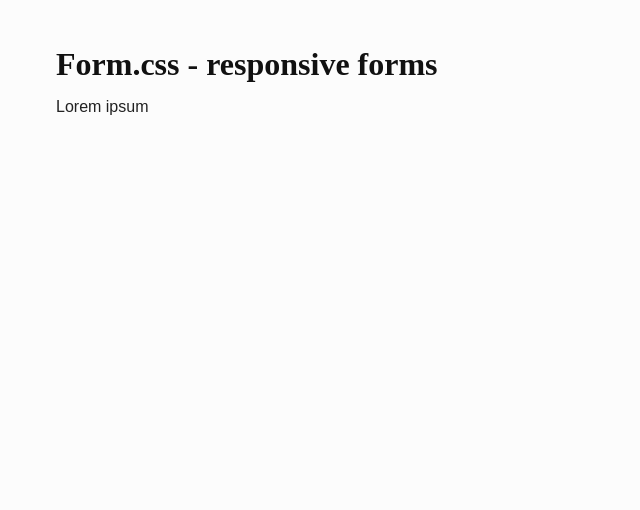
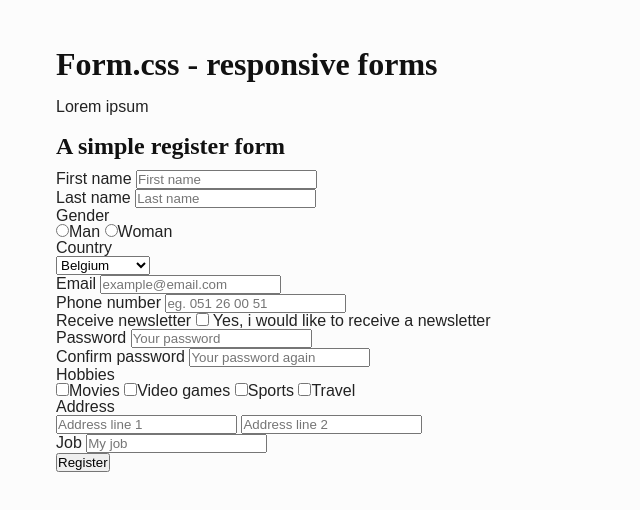
Before and after one commit to Quinten/form.css, a plain HTML site: page index.html in a window 1280 px wide. Shown: the whole page, without its empty margins (0-640 px from the left). Drawn offline with Linux system fonts and the light colour scheme.

Commit message:
Html code for different form elements

```diff
--- a/index.html
+++ b/index.html
@@ -12,7 +12,86 @@
 			<h1>Form.css - responsive forms</h1>
 			<p>Lorem ipsum</p>
 
-			<!-- here comes the form -->
+			<div class="example">
+				<h2>A simple register form</h2>
+
+				<form action="" method="POST" name="register" role="form" id="register">
+					<div class="text-firstName required">
+						<label for="firstName">First name</label>
+						<input type="text" name="firstName" placeholder="First name" id="firstName" value="">
+					</div>
+					<div class="text-lastName required">
+						<label for="lastName">Last name</label>
+						<input type="text" name="lastName" placeholder="Last name" id="lastName" value="">
+					</div>
+					<div class="multi_radio-gender">
+						<label>Gender</label>
+						<div class="multi-radio">
+							<label><input type="radio" name="gender" value="man"><span>Man</span></label>
+							<label><input type="radio" name="gender" value="woman"><span>Woman</span></label>
+						</div>
+					</div>
+					<div class="select-country">
+						<label for="country">Country</label>
+						<div class="custom-select">
+							<select name="country">
+								<option value="Belgium">Belgium</option>
+								<option value="Netherlands">Netherlands</option>
+								<option value="France">France</option>
+								<option value="Germany">Germany</option>
+							</select>
+						</div>
+					</div>
+					<div class="email-email required">
+						<label for="email">Email</label>
+						<input type="email" name="email" placeholder="example@email.com" id="email" value="">
+					</div>
+					<div class="text-phone">
+						<label for="phone">Phone number</label>
+						<input type="text" name="phone" placeholder="eg. 051 26 00 51" id="phone" value="">
+					</div>
+					<div class="checkbox-receiveNewsletter">
+						<label>Receive newsletter</label>
+						<input type="hidden" name="receiveNewsletter" value="0">
+						<label for="receiveNewsletter">
+							<input type="checkbox" name="receiveNewsletter" id="receiveNewsletter" value="1">
+							<span>Yes, i would like to receive a newsletter</span>
+						</label>
+					</div>
+					<div class="password-password required">
+						<label for="password">Password</label>
+						<input type="password" name="password" placeholder="Your password" id="password" value="">
+					</div>
+					<div class="password-passwordCheck required">
+						<label for="passwordCheck">Confirm password</label>
+						<input type="password" name="passwordCheck" placeholder="Your password again" id="passwordCheck" value="">
+					</div>
+					<div class="multi_checkbox-hobbies">
+						<label>Hobbies</label>
+						<div class="multi-checkbox">
+							<label><input type="checkbox" name="interests[]" value="movies"><span>Movies</span></label>
+							<label><input type="checkbox" name="interests[]" value="video-games"><span>Video games</span></label>
+							<label><input type="checkbox" name="interests[]" value="sports"><span>Sports</span></label>
+							<label><input type="checkbox" name="interests[]" value="travel"><span>Travel</span></label>
+						</div>
+					</div>
+					<div class="multi_text-address">
+						<label>Address</label>
+						<div class="multi-text">
+							<input type="text" name="address[]" placeholder="Address line 1" value="">
+							<input type="text" name="address[]" placeholder="Address line 2" value="">
+						</div>
+					</div>
+					<div class="text-job required">
+						<label for="job">Job</label>
+						<input type="text" name="job" placeholder="My job" id="job" value="">
+					</div>
+					<div class="button-set">
+						<button type="submit" name="submit" class="submit" value="">Register</button>
+					</div>
+				</form>
+
+			</div>
 
 		</div>
 	</body>
```
